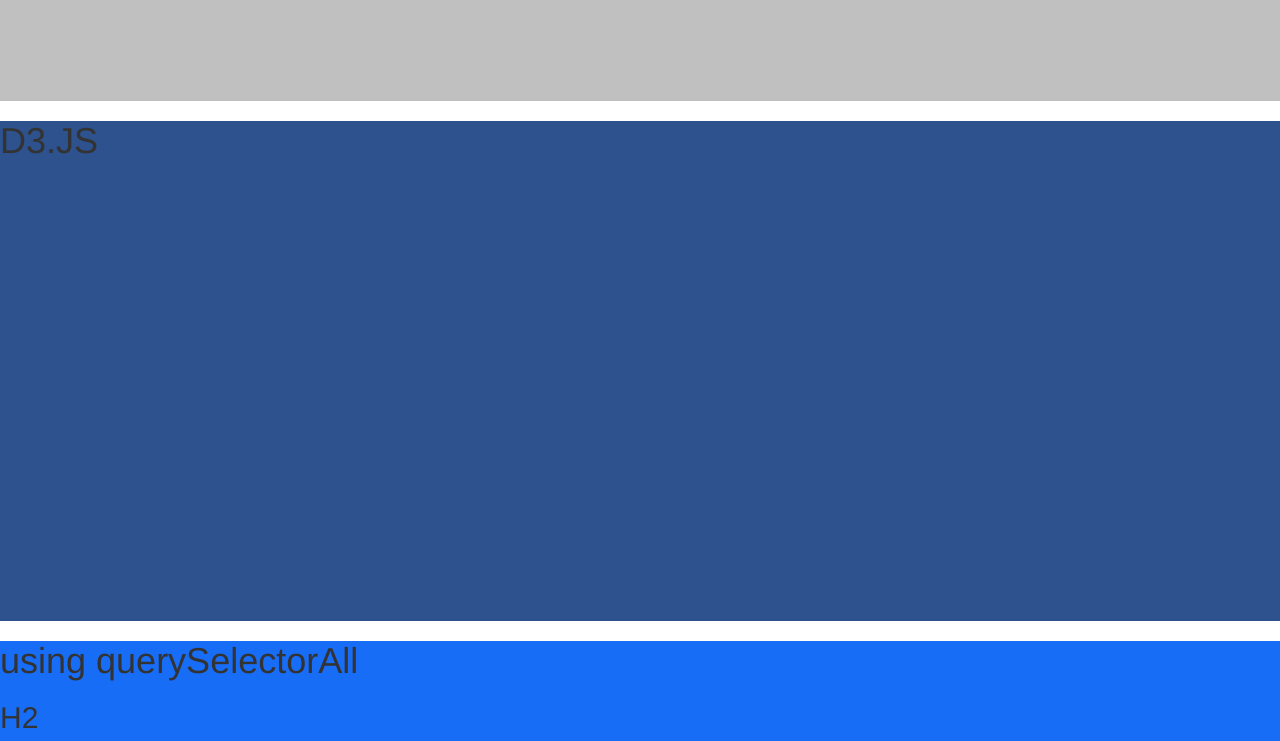
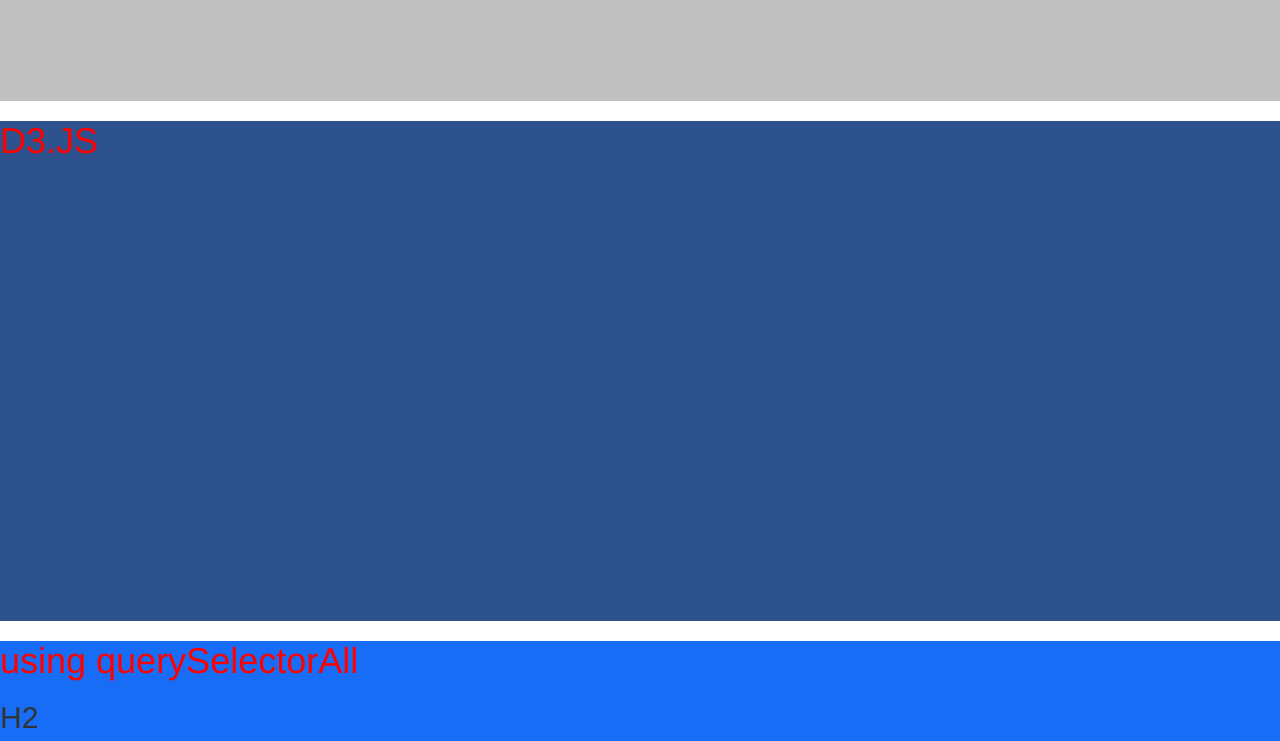
Before and after one commit to Marcode777/jsfundies1, a website: page index.html in a window 1280 px wide. Shown: the part 7768-8509 px from the top of the page. Drawn offline with nearby package versions, Linux system fonts and the light colour scheme; no server answers.

Commit message:
beginnings of adding D3.JS

```diff
--- a/index.html
+++ b/index.html
@@ -8,6 +8,7 @@
   integrity="sha256-hwg4gsxgFZhOsEEamdOYGBf13FyQuiTwlAQgxVSNgt4="
   crossorigin="anonymous"></script>
   <script src="https://maxcdn.bootstrapcdn.com/bootstrap/3.3.7/js/bootstrap.min.js" integrity="sha384-Tc5IQib027qvyjSMfHjOMaLkfuWVxZxUPnCJA7l2mCWNIpG9mGCD8wGNIcPD7Txa" crossorigin="anonymous"></script>
+  <script src="https://d3js.org/d3.v5.min.js"></script>
   <link rel="stylesheet" type="text/css" href="styles.css">
 </head>
 <body onload="loadFunc(), onloadFunc()">
--- a/script.js
+++ b/script.js
@@ -813,3 +813,6 @@ function fullDataAggregatorForCentralDisplay() { // it's currently adding the va
 }
 
 fullDataAggregatorForCentralDisplay();
+
+// D3.JS testing run area
+d3.selectAll('h1').style('color', 'red');
```
